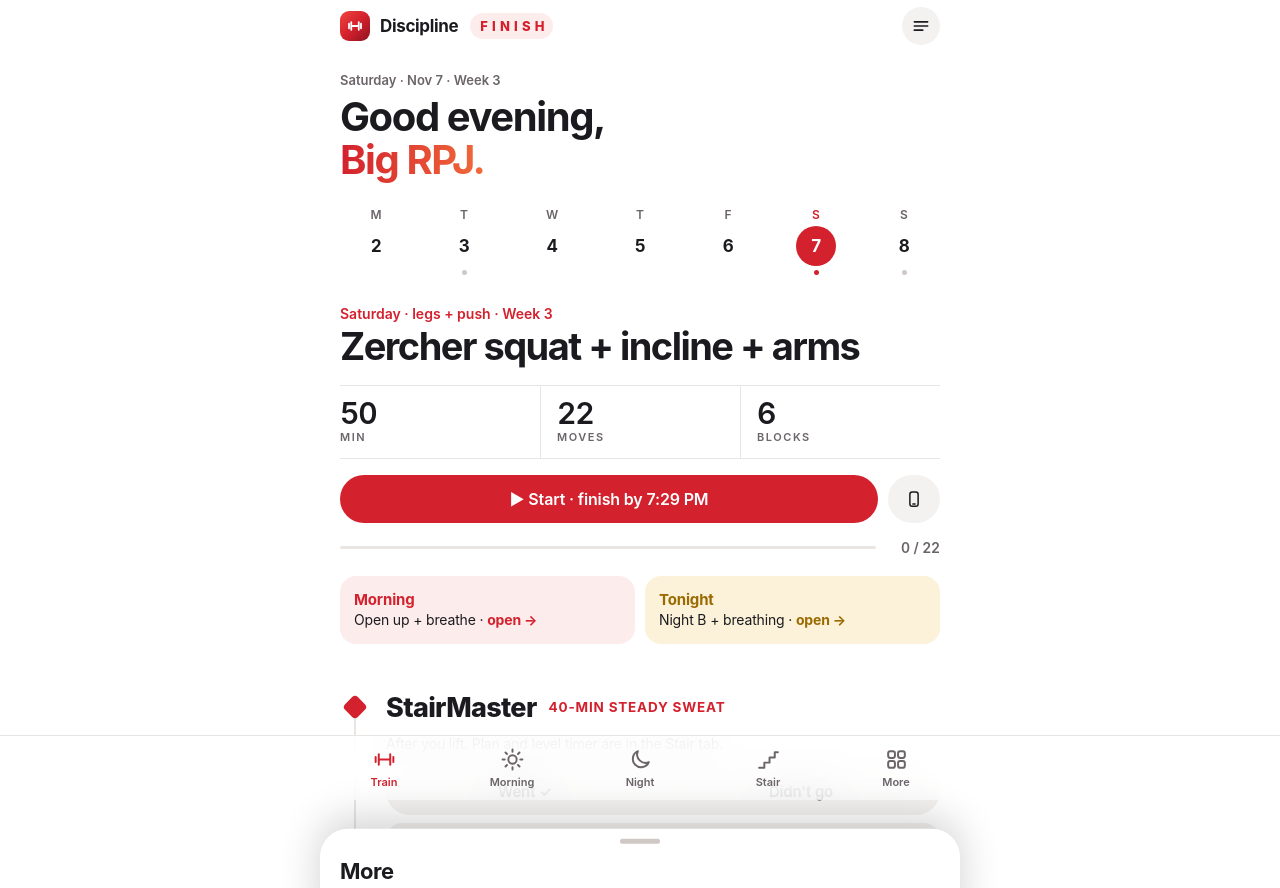
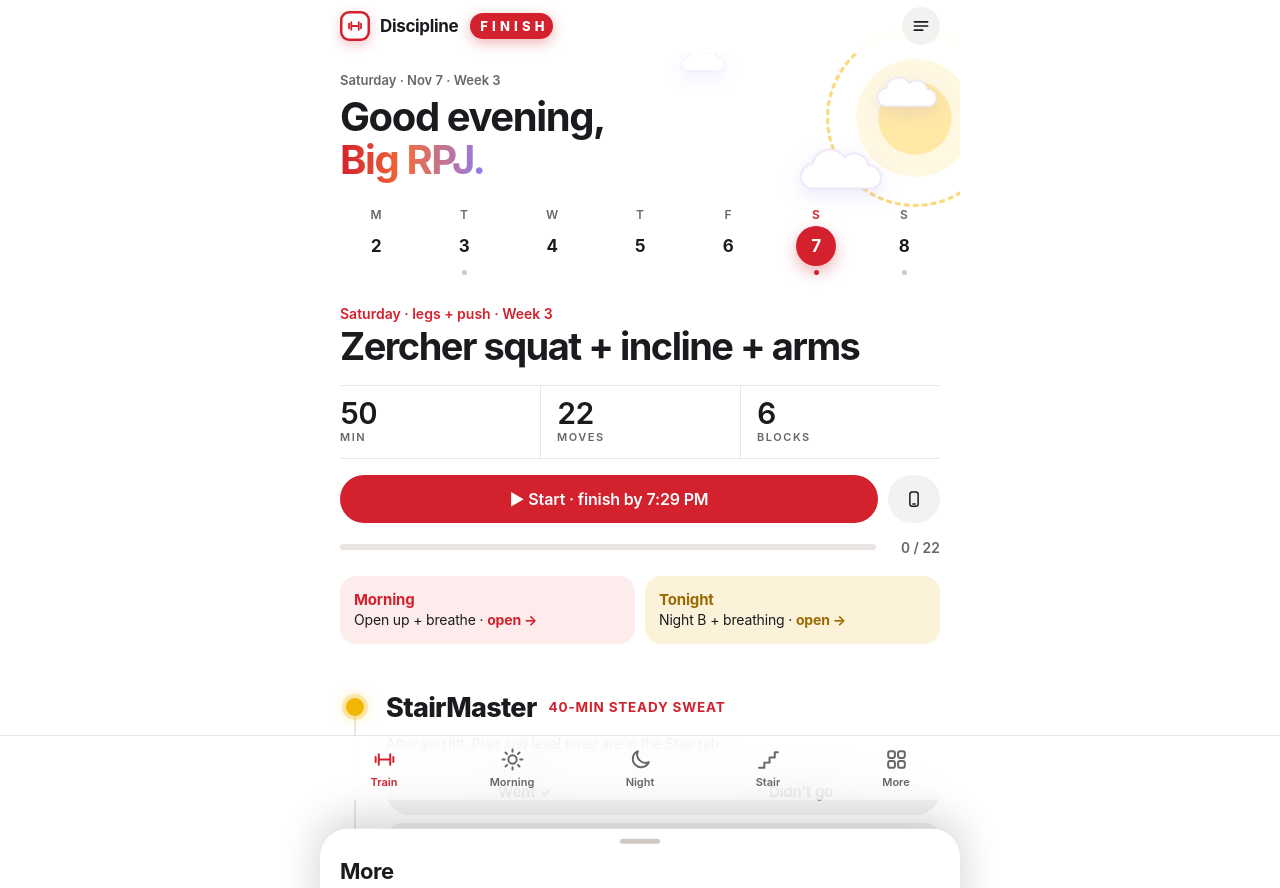
Before and after one commit to rob23238/Workout, a plain HTML site: page index.html in a window 1280 px wide. Shown: the top 888 px of the page. Drawn offline with Linux system fonts and the light colour scheme.

Commit message:
Gear 5 feel: sun + drifting clouds, sunrise progress bar, sun section markers, rubber-bounce taps, red/lavender accents
Co-Authored-By: Claude Opus 5.5 <noreply@anthropic.com>
Claude-Session: https://claude.ai/code/session_015pPjrtDeNvy1NShJdUtsEz

```diff
--- a/index.html
+++ b/index.html
@@ -414,6 +414,47 @@ section.block:first-of-type::before{top:54px}
 .palette button{border:0;background:none;border-radius:999px;padding:8px 14px;font:600 14px var(--body);color:var(--ink);cursor:pointer;display:flex;align-items:center;gap:6px}
 .palette button[aria-pressed="true"]{background:var(--accent);color:var(--accent-ink)}
 .palette i{width:12px;height:12px;border-radius:50%;display:inline-block}
+/* ---------- Gear 5 feel: sun, clouds, rubber bounce ---------- */
+.g5sky{display:none}
+[data-palette="gear5"]{--lav:#8E7CF0;--gold:#F2B705}
+[data-palette="gear5"] .hero{position:relative;overflow:visible}
+[data-palette="gear5"] .hero > :not(.g5sky){position:relative;z-index:1}
+[data-palette="gear5"] .g5sky{display:block;position:absolute;inset:-6px 0 -10px 0;pointer-events:none;z-index:0;overflow:visible;clip-path:inset(-200px 0 -60px 0)}
+.g5sun{position:absolute;right:-30px;top:-4px;width:150px;height:150px;border-radius:50%;
+  background:radial-gradient(circle,rgba(255,214,90,.55) 0 34%,rgba(255,214,90,.18) 35% 55%,transparent 56%);
+  animation:g5spin 30s linear infinite}
+.g5sun::before{content:"";position:absolute;inset:-14px;border-radius:50%;border:3px dashed rgba(242,183,5,.55)}
+.g5cloud{position:absolute;fill:#fff;stroke:#E9E3F7;stroke-width:2;filter:drop-shadow(0 6px 10px rgba(142,124,240,.18))}
+.g5cloud.c1{width:96px;right:62px;top:104px;animation:g5drift 9s ease-in-out infinite}
+.g5cloud.c2{width:70px;right:4px;top:34px;animation:g5drift 12s ease-in-out infinite reverse}
+.g5cloud.c3{width:52px;left:58%;top:6px;opacity:.8;animation:g5drift 15s ease-in-out infinite}
+@keyframes g5spin{to{transform:rotate(360deg)}}
+@keyframes g5drift{0%,100%{transform:translateX(0)}50%{transform:translateX(-14px) translateY(-4px)}}
+[data-palette="gear5"] .hero-title .grad{background:linear-gradient(90deg,#D3212D 0%,#F26B3A 45%,#8E7CF0 100%);-webkit-background-clip:text;background-clip:text}
+[data-palette="gear5"] .finish{background:#D3212D;color:#fff;box-shadow:0 4px 14px rgba(211,33,45,.35)}
+[data-palette="gear5"] .logo-mark{background:#fff;color:#D3212D;box-shadow:inset 0 0 0 2.5px #D3212D,0 4px 12px rgba(211,33,45,.25)}
+/* the progress bar is a sunrise */
+[data-palette="gear5"] .bar{height:6px!important;background:var(--line)}
+[data-palette="gear5"] .bar i{background:linear-gradient(90deg,#D3212D,#F2B705,#8E7CF0);background-size:200% 100%;animation:g5shine 3s linear infinite}
+@keyframes g5shine{to{background-position:-200% 0}}
+/* section markers become little suns */
+[data-palette="gear5"] .block h3::before{border-radius:50%;transform:none;background:var(--gold);box-shadow:0 0 0 4px rgba(242,183,5,.25),0 0 14px rgba(242,183,5,.6)}
+/* rubber: everything you press squashes and bounces back */
+[data-palette="gear5"] .btn:active,[data-palette="gear5"] .tbtn:active,[data-palette="gear5"] .pillbtn:active,[data-palette="gear5"] .chip:active .dn{transform:scale(1.06,.9)}
+[data-palette="gear5"] .btn,[data-palette="gear5"] .tbtn,[data-palette="gear5"] .chip .dn{transition:transform .35s cubic-bezier(.34,1.9,.5,1)}
+[data-palette="gear5"] .row input[type=checkbox]:checked{animation:g5boing .5s cubic-bezier(.34,1.9,.5,1)}
+@keyframes g5boing{0%{transform:scale(.6)}60%{transform:scale(1.25,.85)}100%{transform:scale(1)}}
+[data-palette="gear5"] .row.focus .t{box-shadow:0 0 0 2px #fff,0 0 0 3px rgba(142,124,240,.35),0 10px 28px rgba(142,124,240,.18);animation:g5pop .45s cubic-bezier(.34,1.7,.5,1)}
+@keyframes g5pop{0%{transform:scale(.97)}100%{transform:scale(1)}}
+[data-palette="gear5"] .row.focus .rowhead::before{background:linear-gradient(90deg,#D3212D,#8E7CF0)}
+[data-palette="gear5"] .tab[aria-selected="true"] svg{animation:g5boing .5s cubic-bezier(.34,1.9,.5,1)}
+[data-palette="gear5"] .chip[aria-selected="true"] .dn{box-shadow:0 6px 16px rgba(211,33,45,.35)}
+[data-palette="gear5"] .row.link::after{background:linear-gradient(#D3212D,#8E7CF0)}
+@media (prefers-color-scheme: dark){[data-palette="gear5"]:not([data-theme="light"]) .g5cloud{fill:#2A2630;stroke:#3A3446}
+  [data-palette="gear5"]:not([data-theme="light"]) .logo-mark{background:#1C1A1D}
+  [data-palette="gear5"]:not([data-theme="light"]) .g5sun{opacity:.45}
+  [data-palette="gear5"]:not([data-theme="light"]) .row.focus .t{box-shadow:0 0 0 1px rgba(142,124,240,.4),0 10px 28px rgba(0,0,0,.3)}}
+@media (prefers-reduced-motion:reduce){.g5sun,.g5cloud,[data-palette="gear5"] .bar i{animation:none}}
 /* Page fade when switching tabs */
 #app{animation:fade .22s ease}
 @keyframes fade{from{opacity:.0;transform:translateY(4px)}to{opacity:1;transform:none}}
@@ -434,6 +475,12 @@ section.block:first-of-type::before{top:54px}
   </div>
 </header>
 <div class="hero" id="hero">
+  <div class="g5sky" aria-hidden="true">
+    <span class="g5sun"></span>
+    <svg class="g5cloud c1" viewBox="0 0 120 60"><path d="M20 50a16 16 0 0 1 4-31 22 22 0 0 1 40-8 18 18 0 0 1 30 10 15 15 0 0 1 6 29z"/></svg>
+    <svg class="g5cloud c2" viewBox="0 0 120 60"><path d="M20 50a16 16 0 0 1 4-31 22 22 0 0 1 40-8 18 18 0 0 1 30 10 15 15 0 0 1 6 29z"/></svg>
+    <svg class="g5cloud c3" viewBox="0 0 120 60"><path d="M20 50a16 16 0 0 1 4-31 22 22 0 0 1 40-8 18 18 0 0 1 30 10 15 15 0 0 1 6 29z"/></svg>
+  </div>
   <div class="eyebrow" id="hero-date">Day by day</div>
   <h1 class="hero-title" id="hero-greet">Day by day, <span class="grad">Big RPJ.</span></h1>
 </div>
@@ -466,7 +513,7 @@ section.block:first-of-type::before{top:54px}
   <p class="sheet-quote">“The will must be stronger than the skill.”<cite>Muhammad Ali</cite></p>
 </div>
 <script>
-const APP_VERSION = "2026-11-07-gear5";
+const APP_VERSION = "2026-11-07-gear5b";
 const S = q => "https://www.youtube.com/results?search_query=" + encodeURIComponent(q);
 const AD = "Functional Training", AH = "Functional Training · Hips", AC = "Functional Training · Core", FMF = "Flow Motion Fitness", HAM = "Hampton football", LW = "LW Calisthenics", MINE = "Your routine", WD = "Your hip Word doc";
 const PULL_GUIDE = `
```
